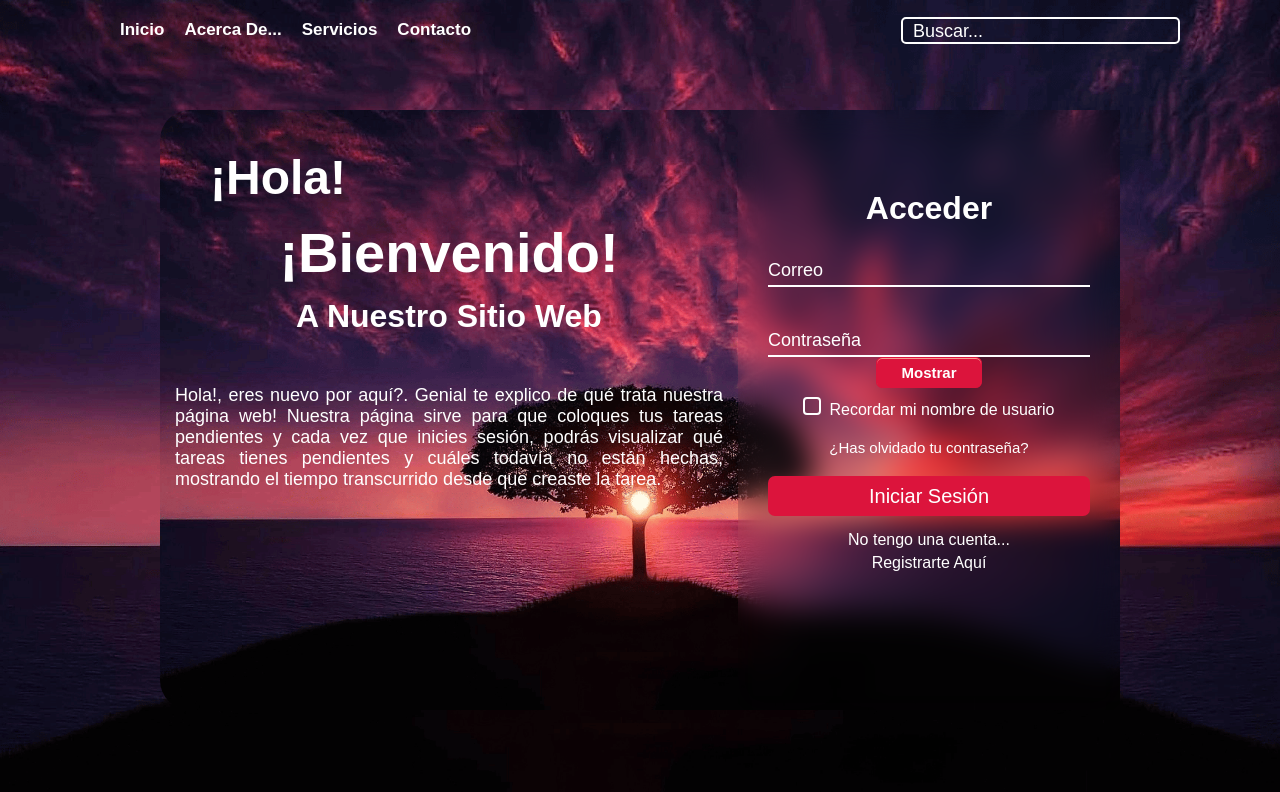
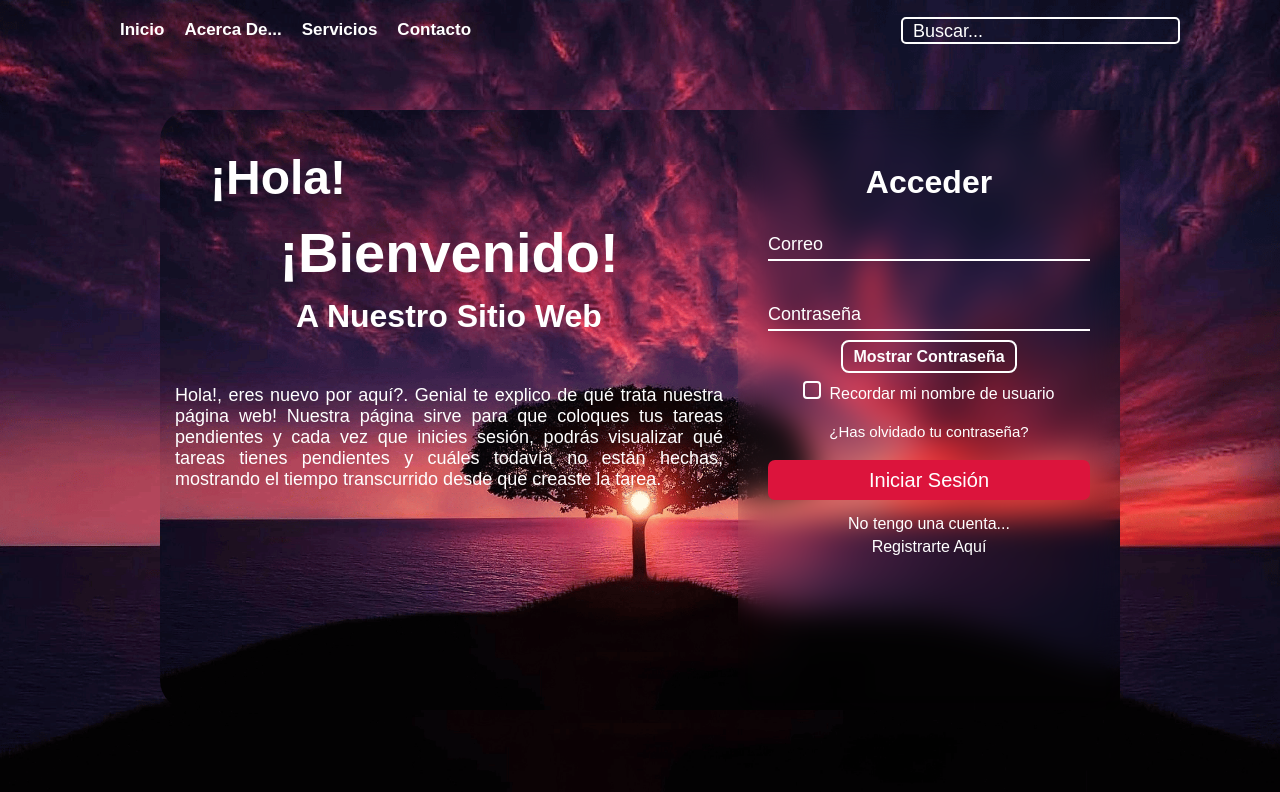
Before and after one commit to Anitach5h/trabajo-grupal, a React (Create React App) app: page / in a window 1280 px wide. Shown: the top 792 px of the page. Built offline with nearby package versions, Linux system fonts and the light colour scheme.

Commit message:
agregado de estilo al boton mostrar contraseña

```diff
--- a/src/componentes/BarraBusqueda.jsx
+++ b/src/componentes/BarraBusqueda.jsx
@@ -5,7 +5,7 @@ const BarraBusqueda = ({ onSearch }) => {
   const [searchQuery, setSearchQuery] = useState("");
   const [completedOnly, setCompletedOnly] = useState(false);
   const [searchBy, setSearchBy] = useState("");
-  const [editingTaskId, setEditingTaskId] = useState(null);
+  // const [editingTaskId, setEditingTaskId] = useState(null);
 
 
   const handleSearch = () => {
--- a/src/componentes/Login.jsx
+++ b/src/componentes/Login.jsx
@@ -1,12 +1,11 @@
 import React, { useState } from 'react';
 import "../hojas-de-estilos/Login.css";
-//import MostrarOcultar from "./Mostrar-Ocultar";
 import { Link, useNavigate } from 'react-router-dom';
 
 function Login() {
   const [correo, setCorreo] = useState('');
   const [contraseña, setContraseña] = useState('');
-  const [mostrarContraseña, setMostrarContraseña] = useState(false); // Nuevo estado para mostrar/ocultar contraseña
+  const [mostrarContraseña, setMostrarContraseña] = useState(false);
   const navigate = useNavigate();
 
   const handleLoginClick = () => {
@@ -14,13 +13,18 @@ function Login() {
     console.log('Contraseña:', contraseña);
 
     if (correo === 'admin' && contraseña === 'admin') {
-      navigate('/benja'); // Redirige al usuario a la ruta '/benja'
+      navigate('/benja');
     } else {
       alert('Inicio de sesión fallido. Verifica tus credenciales.');
     }
   }
 
-  // Función para mostrar/ocultar contraseña
+  const handleKeyDown = (event) => {
+    if (event.key === 'Enter') {
+      handleLoginClick();
+    }
+  }
+
   const toggleMostrarContraseña = () => {
     setMostrarContraseña(!mostrarContraseña);
   }
@@ -53,7 +57,14 @@ function Login() {
         <div className="loguearse">
           <h2>Acceder</h2>
           <div className="entrada">
-            <input type="text" className="input1" placeholder="Correo" required onChange={(e) => setCorreo(e.target.value)} />
+            <input
+              type="text"
+              className="input1"
+              placeholder="Correo"
+              required
+              onChange={(e) => setCorreo(e.target.value)}
+              onKeyDown={handleKeyDown} // Controlador de evento para "Enter"
+            />
           </div>
 
           <div className="entrada">
@@ -64,17 +75,19 @@ function Login() {
               required
               value={contraseña}
               onChange={(e) => setContraseña(e.target.value)}
+              onKeyDown={handleKeyDown} // Controlador de evento para "Enter"
             />
-            <div onClick={toggleMostrarContraseña} className="show">
-            {mostrarContraseña ? "Ocultar" : "Mostrar"}
+            <div className='caja-del-boton'>
+              <div onClick={toggleMostrarContraseña} className="boton-secundario">
+                {mostrarContraseña ? "Ocultar Contraseña" : "Mostrar Contraseña"}
+              </div>
             </div>
           </div>
-
           <div className="controlar">
             <label><input type="checkbox" />Recordar mi nombre de usuario</label>
           </div>
           <div className='pregunta'>
-            <Link to="/contraseña-olvidada">¿Has olvidado tu contraseña?</Link>
+            <Link to="/contraseña-olvidada" className='link'>¿Has olvidado tu contraseña?</Link>
           </div>
           <div className="boton">
             <button className="btn" onClick={handleLoginClick}>Iniciar Sesión</button>
--- a/src/hojas-de-estilos/Login.css
+++ b/src/hojas-de-estilos/Login.css
@@ -1,7 +1,3 @@
-
-@import "~font-awesome/css/font-awesome.min.css";
-
-
 .encabezado {
   position: fixed;
   width: 100%;
@@ -136,7 +132,7 @@ EFECTO MAQUINA DE ESCRIBIR NO QUEDA BIEN, QUEDA BIEN SI ES UN TEXTO CORTO
 .loguearse h2 {
   font-size: 2em;
   text-align: center;
-  margin-top: -20px;
+  margin-top: -46px;
   margin-bottom: 30px;
   color: white;
 }
@@ -164,18 +160,10 @@ EFECTO MAQUINA DE ESCRIBIR NO QUEDA BIEN, QUEDA BIEN SI ES UN TEXTO CORTO
   text-align: left;
 }
 
-
-.loguearse .entrada i {
-  position: relative;
-  right: -370px;
-  bottom: 27px;
-  color: white;
-}
-
 .controlar {
   display: flex;
   justify-content: center;
-  margin-top: 15px;
+  margin-top: 50px;
   margin-bottom: 20px;
   color: white;
 }
@@ -210,7 +198,7 @@ EFECTO MAQUINA DE ESCRIBIR NO QUEDA BIEN, QUEDA BIEN SI ES UN TEXTO CORTO
   padding-bottom: 20px;
 }
 
-.pregunta a {
+.pregunta .link {
   color: white;
   text-decoration: none;
 }
@@ -252,6 +240,7 @@ EFECTO MAQUINA DE ESCRIBIR NO QUEDA BIEN, QUEDA BIEN SI ES UN TEXTO CORTO
   justify-content: center;
 
 }
+
 .registrate p {
   margin-bottom: 5px;
   color: white;
@@ -268,27 +257,27 @@ EFECTO MAQUINA DE ESCRIBIR NO QUEDA BIEN, QUEDA BIEN SI ES UN TEXTO CORTO
 .registrate a:hover {
   text-decoration: underline;
 }
-.show {
-	box-shadow:inset 0px 1px 0px 0px #f5978e;
-	background:linear-gradient(to bottom, crimson 5%, crimson 100%);
-	background-color:crimson;
-	border-radius:6px;
-	border:1px solid crimson;
-	display:inline-block;
-	cursor:pointer;
-	color:#ffffff;
-	font-family:Arial;
-	font-size:15px;
-	font-weight:bold;
-	padding:6px 24px;
-	text-decoration:none;
-	text-shadow:0px 1px 0px crimson;
+
+.caja-del-boton {
+  display: inline-block;
+  border: 2px solid white;
+  border-radius: 8px;
+  padding: 5px 10px;
+  margin-top: 9px;
+  cursor: pointer;
+  transition: background-color 0.3s, color 0.3s;
 }
-.show:hover {
-	background:linear-gradient(to bottom, #c62d1f 5%, #f24537 100%);
-	background-color:crimson;
+
+.boton-secundario:active,
+.caja-del-boton:active {
+  background-color: black;
+  color: white;
 }
-.show:active {
-	position:relative;
-	top:1px;
+
+.boton-secundario {
+  cursor: pointer;
+  color: white;
+  font-weight: bold;
+  text-decoration: none;
+  margin-top: 1px;
 }
```
Also changed, not shown: src/componentes/Mostrar-Ocultar.jsx (deleted, +0 -46 lines), src/hojas-de-estilos/Mostrar-Ocultar.css (deleted, +0 -60 lines).
